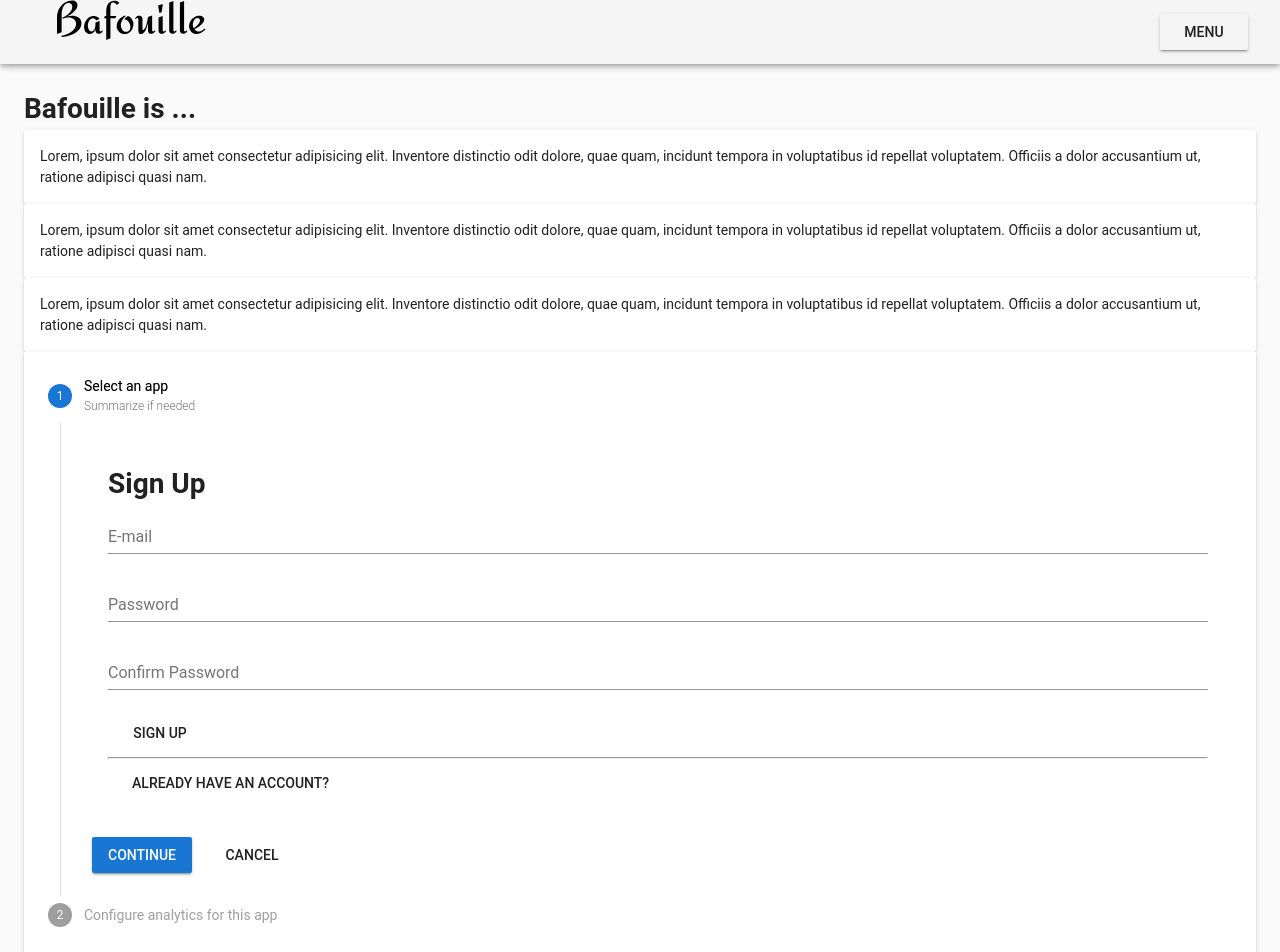
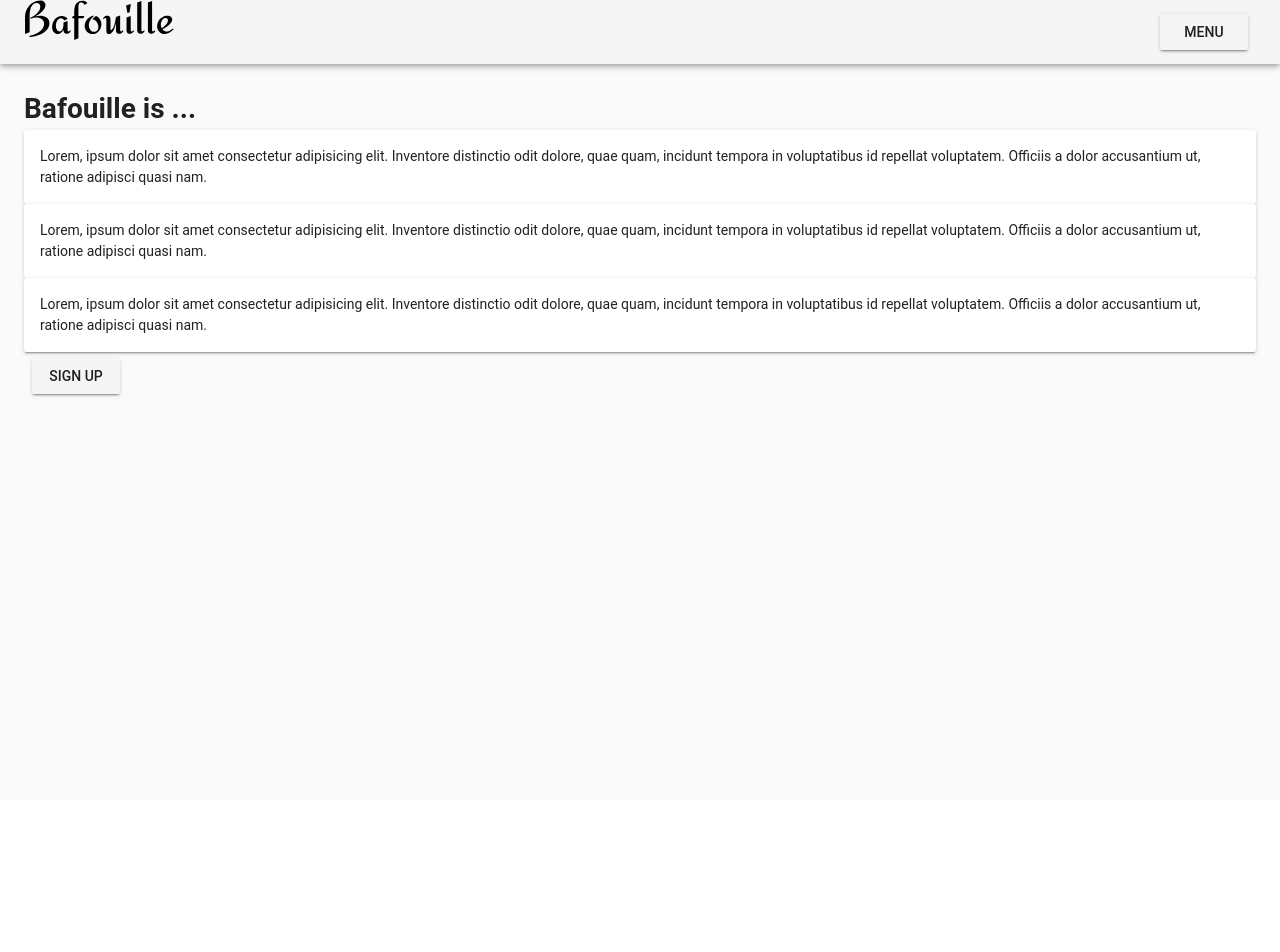
Before and after one commit to rmarronnier/bafouille-pwa, a Vue app: page /#/ in a window 1280 px wide. Shown: the top 952 px of the page. After the commit the page ends 800 px from the top, so only its background shows below. Built offline with nearby package versions, Linux system fonts and the light colour scheme.

Commit message:
Changes before extreme simplification

```diff
--- a/src/App.vue
+++ b/src/App.vue
@@ -3,7 +3,14 @@
     <v-app :dark="darkMode">
         <v-toolbar app scroll-toolbar-off-screen=true>
 <v-toolbar-items>
-        <MainMenu/>
+<router-link to="/">
+  <img
+              src="@/assets/bafouille.svg"
+    alt="Bafouille logo"
+          width="150"
+          to="/"
+          />
+          </router-link>
               </v-toolbar-items>
             <v-spacer></v-spacer>
       <AccountMenu/>
@@ -22,12 +29,10 @@
 
 <script>
 import Notifications from "@/components/Notifications.vue"
-import MainMenu from "@/components/MainMenu.vue"
 import AccountMenu from "@/components/AccountMenu.vue"
 
 export default {
   components: {
-    MainMenu,
     AccountMenu,
     Notifications
   },
--- a/src/components/AccountMenu.vue
+++ b/src/components/AccountMenu.vue
@@ -4,28 +4,12 @@
       <template v-slot:activator="{ on }">
         <v-btn v-on="on">Menu</v-btn>
       </template>
-
       <v-card>
-        <v-list>
-          <v-list-tile >
-            <v-list-tile-content>
-          <v-btn flat to="/">Home</v-btn>
-            </v-list-tile-content>
-          </v-list-tile>
-                    <v-list-tile >
-            <v-list-tile-content>
-          <v-btn flat to="/about">About</v-btn>
-            </v-list-tile-content>
-          </v-list-tile>
-        </v-list>
-
-        <v-divider></v-divider>
-
                 <v-list>
                     <v-list-tile >
             <v-list-tile-content>
           <v-btn flat v-if="!isLoggedIn" to="/signup">Sign up</v-btn>
-<v-btn flat v-if="isLoggedIn" to="/actions">Act now</v-btn>
+<v-btn flat v-if="isLoggedIn" to="/actions">Action !</v-btn>
                       </v-list-tile-content>
           </v-list-tile>
                             <v-list-tile >
--- a/src/components/HelloWorld.vue
+++ b/src/components/HelloWorld.vue
@@ -20,23 +20,21 @@
   </v-card-text>
 </v-card>
 
-<SignUpSteppers />
+<v-btn x-large v-if="!isLoggedIn" to="/signup">Sign up</v-btn>
 
 
   </div>
 </template>
 
 <script>
-import SignUpSteppers from '@/components/SignUpSteppers.vue'
 
 export default {
   name: 'HelloWorld',
-  components: {
-    SignUpSteppers
-  },
-  props: {
-    msg: String
-  }
+computed: {
+  isLoggedIn: function() {
+      return this.$store.getters.isLoggedIn
+    }
+}
 }
 </script>
 
--- /dev/null
+++ b/src/components/NoMatch.vue
@@ -0,0 +1,13 @@
+<template>
+    <section>
+
+<p>No match for you !</p>
+
+    </section>
+</template>
+
+<script>
+export default {
+  name: "NoMatch"
+}
+</script>
--- a/src/components/Pairs.vue
+++ b/src/components/Pairs.vue
@@ -20,7 +20,6 @@
 
 <v-dialog content-class="correspondence" v-model="dialog" fullscreen transition="dialog-bottom-transition">
 <template v-slot:activator="{ on }">
-<!-- <v-btn flat outline small round v-on="on">Correspondence</v-btn> -->
         <v-badge inline>
           <template v-slot:badge>
 
--- a/src/components/SignUp.vue
+++ b/src/components/SignUp.vue
@@ -30,7 +30,6 @@
       </div>
       <v-btn flat type="submit">Sign up</v-btn>
     </form>
-
     <hr>
     <v-btn flat to="/signin">Already have an account?</v-btn>
   </main>
@@ -60,7 +59,7 @@ export default {
       };
       this.$store
         .dispatch("register", data)
-        .then(() => this.$router.push("/write"))
+        // .then(() => this.$router.push("/write"))
     }
   }
 };
--- a/src/components/SignUpSteppers.vue
+++ b/src/components/SignUpSteppers.vue
@@ -1,22 +1,18 @@
 <template>
-  <v-stepper v-model="e6" vertical>
-    <v-stepper-step :complete="e6 > 1" step="1">
-      Select an app
-      <small>Summarize if needed</small>
+  <v-stepper v-model="stepConstraint" vertical>
+    <v-stepper-step :complete="stepConstraint > 1" step="1">
+      Open yet another account on the Internet
+      <small>Free as love can be</small>
     </v-stepper-step>
 
     <v-stepper-content step="1">
       <SignUp />
-      <v-btn color="primary" @click="e6 = 2">Continue</v-btn>
-      <v-btn flat>Cancel</v-btn>
     </v-stepper-content>
 
-    <v-stepper-step :complete="e6 > 2" step="2">Configure analytics for this app</v-stepper-step>
+    <v-stepper-step :complete="stepConstraint > 2" step="2">Time to be inspired</v-stepper-step>
 
     <v-stepper-content step="2">
       <WriteBody />
-      <v-btn color="primary" @click="e6 = 3">Continue</v-btn>
-      <v-btn flat>Cancel</v-btn>
     </v-stepper-content>
 
   </v-stepper>
@@ -31,10 +27,26 @@ export default {
     SignUp,
     WriteBody
   },
-  data () {
-      return {
-        e6: 1
-      }
+
+  computed: {
+    accountCreated: function() {
+           return (this.$store.getters.profilesLastUpdate > 0)
+    },
+    bodyUpdated: function() {
+      return (this.$store.getters.userLastUpdate > this.$store.getters.authLastUpdate)
+    },
+    stepConstraint: function() {
+        if (this.accountCreated && !this.bodyUpdated) {
+return 2
+        }
+        else if (this.accountCreated && this.bodyUpdated) {
+            return 3
+        }
+        else {
+            return 1
+        }
+
     }
+  }
 }
 </script>
--- a/src/components/WriteBody.vue
+++ b/src/components/WriteBody.vue
@@ -34,6 +34,7 @@ created(){
           body: this.body,
         }
         this.$store.dispatch('changeBody', data)
+        this.$router.push("/actions")
        .catch(err => (err))
       }
     }
--- a/src/store/modules/Notifications.js
+++ b/src/store/modules/Notifications.js
@@ -6,5 +6,8 @@ export default {
 setNotification (state, notificationText) {
     state.notificationText = notificationText
 }
+    },
+    getters: {
+        notification: state => state.notificationText
     }
 }
--- a/src/views/Actions.vue
+++ b/src/views/Actions.vue
@@ -25,7 +25,8 @@
       </v-tab-item>
 
       <v-tab-item :value="'tab-2'">
-        <Pairs/>
+        <Pairs v-if="pairs_quantity > 0"/>
+            <NoMatch v-else/>
       </v-tab-item>
 
       <v-tab-item :value="'tab-3'">
@@ -36,16 +37,18 @@
 </template>
 
 <script>
-import ReadProfiles from "@/components/ReadProfiles.vue";
-import Pairs from "@/components/Pairs.vue";
-import WriteBody from "@/components/WriteBody.vue";
+import ReadProfiles from "@/components/ReadProfiles.vue"
+import Pairs from "@/components/Pairs.vue"
+import WriteBody from "@/components/WriteBody.vue"
+import NoMatch from "@/components/NoMatch.vue"
 
 export default {
   name: "Actions",
   components: {
     ReadProfiles,
     Pairs,
-    WriteBody
+    WriteBody,
+    NoMatch
   },
   computed: {
     pairs_quantity: function() {
```
Also changed, not shown: package.json (+8 -8 lines), 1 other file (tests, documents, lock files or other folders).
